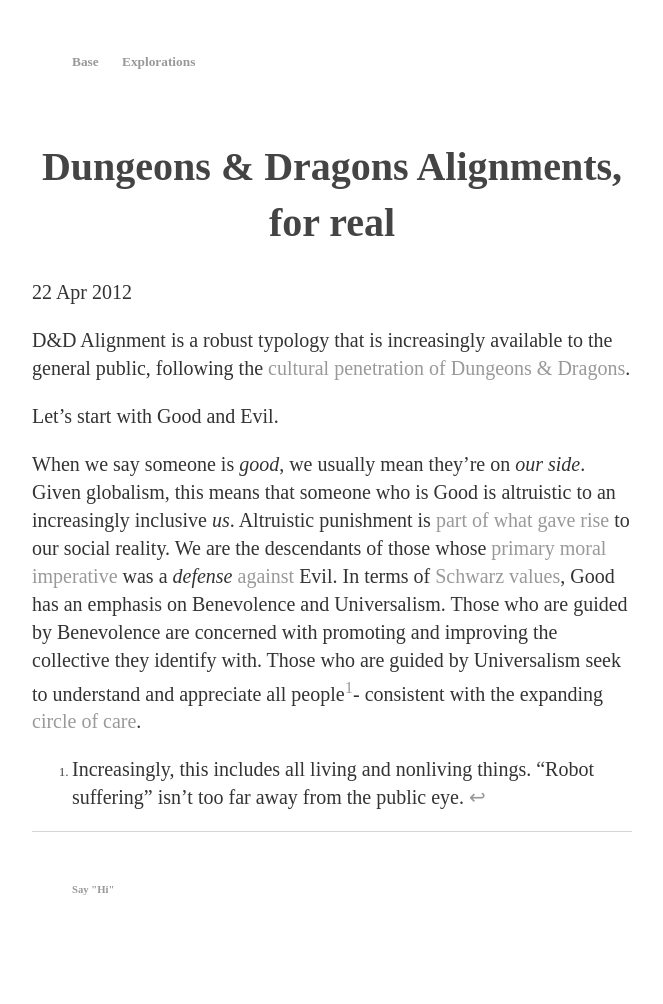
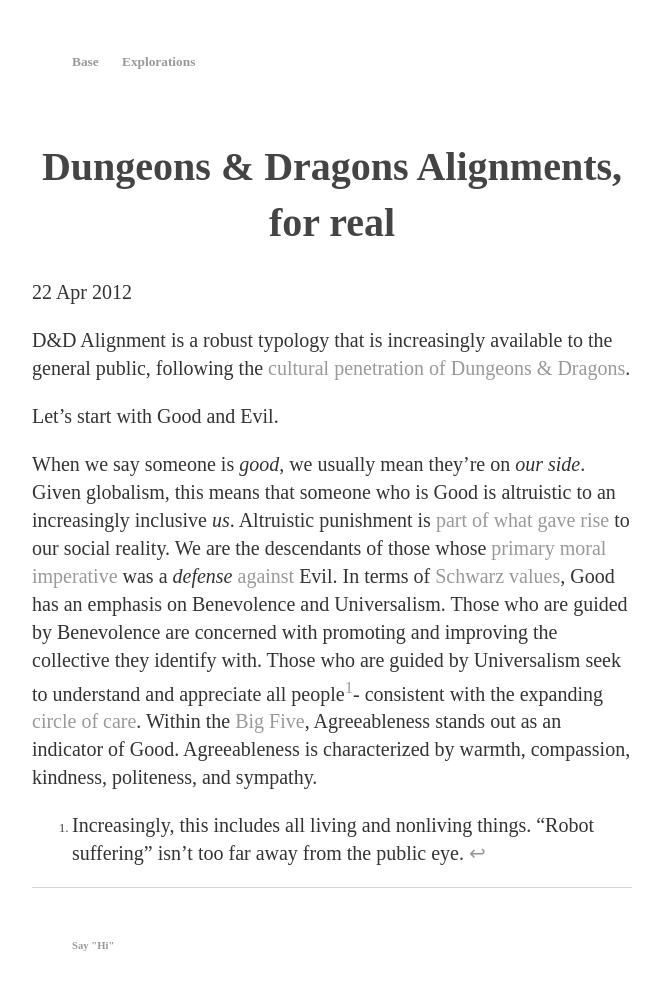
Before and after one commit to ray-dorai/ray-dorai.github.io, a Jekyll site: the page built from _posts/2012-04-22-dungeons-dragons-alignment.md, in a window 1280 px wide. Shown: the whole page, without its empty margins (308-971 px from the left). Built offline with Jekyll 4.4.1, drawn with Linux system fonts in a browser that asks for light colours; before the commit the page ends 948 px from its top, so only the background shows below that.

Commit message:
Update 2012-04-22-dungeons-dragons-alignment.md

```diff
--- a/_posts/2012-04-22-dungeons-dragons-alignment.md
+++ b/_posts/2012-04-22-dungeons-dragons-alignment.md
@@ -8,6 +8,6 @@
 
 Let's start with Good and Evil.
 
-When we say someone is _good_, we usually mean they're on _our side_. Given globalism, this means that someone who is Good is altruistic to an increasingly inclusive _us_. Altruistic punishment is [part of what gave rise](https://www.pnas.org/content/102/19/7047) to our social reality. We are the descendants of those whose [primary moral imperative](https://www.thebritishacademy.ac.uk/sites/default/files/110p197.pdf) was a _defense_ [against](https://science.sciencemag.org/content/sci/328/5978/617.full.pdf) Evil. In terms of [Schwarz values](https://en.wikipedia.org/wiki/Theory_of_Basic_Human_Values), Good has an emphasis on Benevolence and Universalism. Those who are guided by Benevolence are concerned with promoting and improving the collective they identify with. Those who are guided by Universalism seek to understand and appreciate all people[^1]- consistent with the expanding [circle of care](https://www.sciencedirect.com/science/article/pii/S0022103108001613).
+When we say someone is _good_, we usually mean they're on _our side_. Given globalism, this means that someone who is Good is altruistic to an increasingly inclusive _us_. Altruistic punishment is [part of what gave rise](https://www.pnas.org/content/102/19/7047) to our social reality. We are the descendants of those whose [primary moral imperative](https://www.thebritishacademy.ac.uk/sites/default/files/110p197.pdf) was a _defense_ [against](https://science.sciencemag.org/content/sci/328/5978/617.full.pdf) Evil. In terms of [Schwarz values](https://en.wikipedia.org/wiki/Theory_of_Basic_Human_Values), Good has an emphasis on Benevolence and Universalism. Those who are guided by Benevolence are concerned with promoting and improving the collective they identify with. Those who are guided by Universalism seek to understand and appreciate all people[^1]- consistent with the expanding [circle of care](https://www.sciencedirect.com/science/article/pii/S0022103108001613). Within the [Big Five](https://en.wikipedia.org/wiki/Big_Five_personality_traits), Agreeableness stands out as an indicator of Good. Agreeableness is characterized by warmth, compassion, kindness, politeness, and sympathy.
 
 [^1]: Increasingly, this includes all living and nonliving things. "Robot suffering" isn't too far away from the public eye.
```
